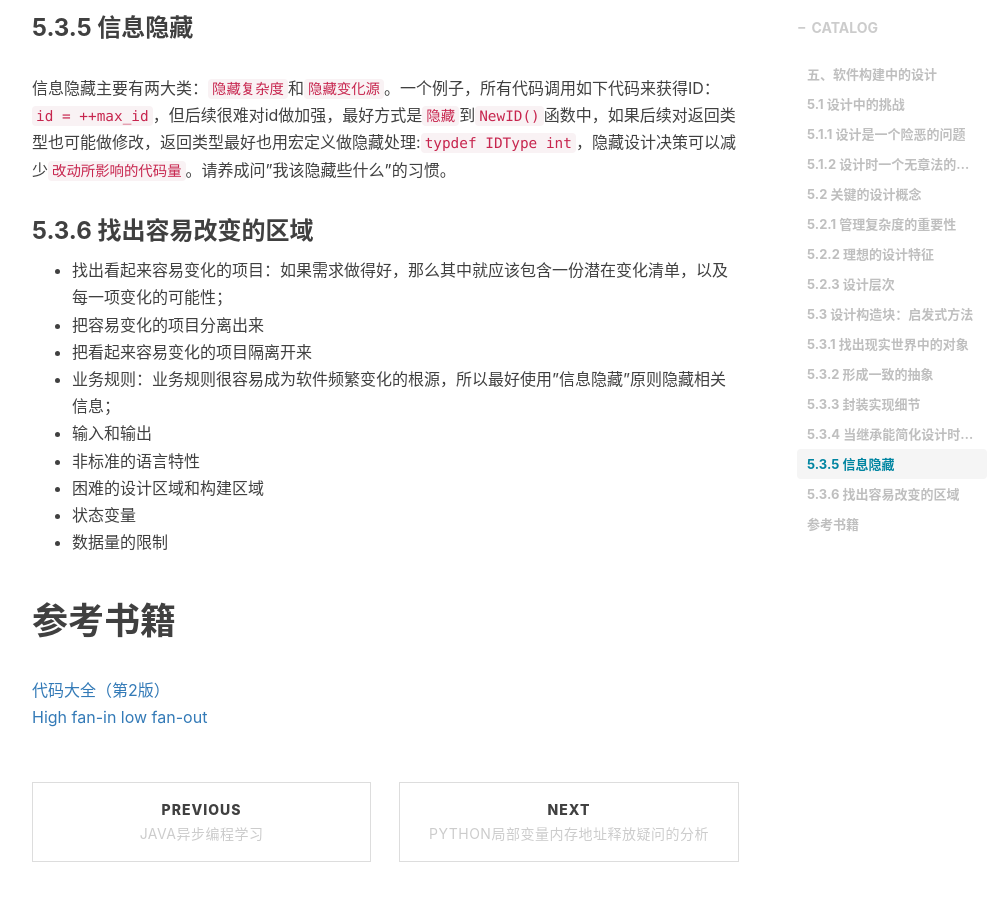
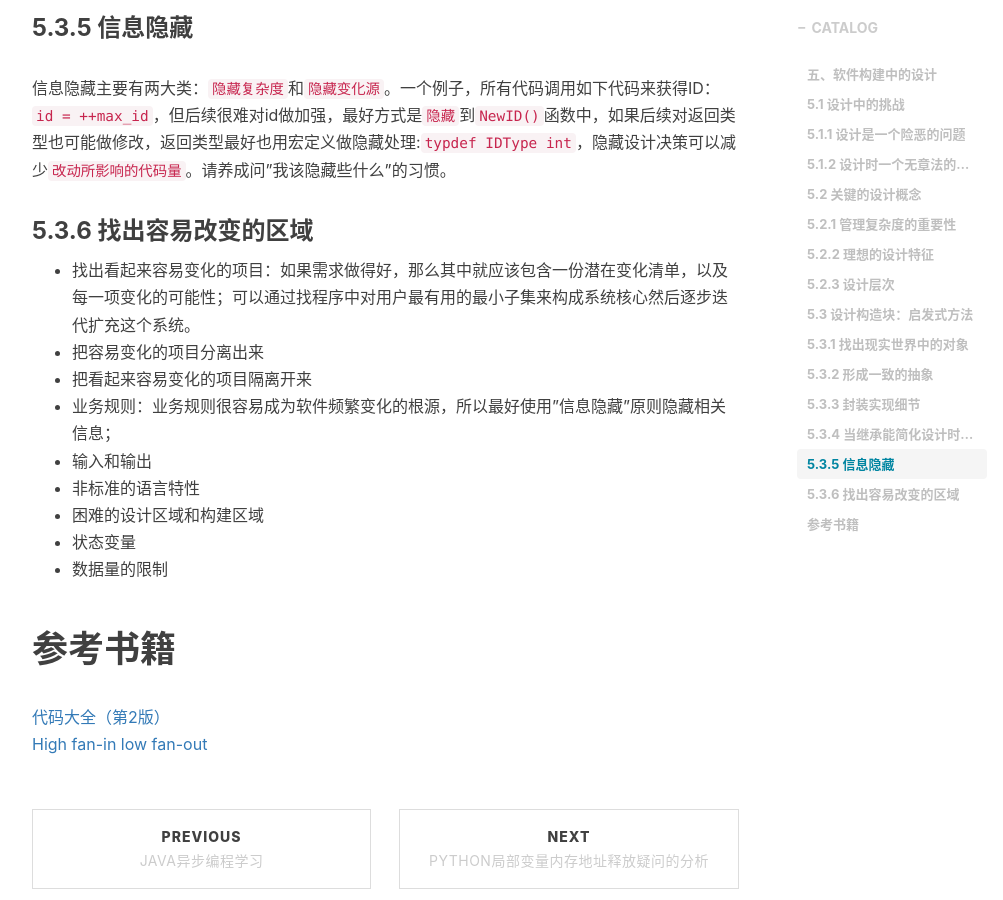
Before and after one commit to shihai1991/shihai1991.github.io, a Jekyll site: the page built from _posts/2022-05-28-代码大全2.md, in a window 1280 px wide and 900 px high, scrolled down 2747 px. Shown: the whole window, without its empty margins (233-1236 px from the left). Built offline with Jekyll 4.4.1, drawn with Linux system fonts in a browser that asks for light colours; nearby versions of some CDN libraries; comment, search, counter and statistics services are not loaded.

Commit message:
Update 2022-05-28-代码大全2.md

```diff
--- a/_posts/2022-05-28-代码大全2.md
+++ b/_posts/2022-05-28-代码大全2.md
@@ -65,7 +65,7 @@ time: '2022.06.01 15:52:00'
 信息隐藏主要有两大类：`隐藏复杂度`和`隐藏变化源`。一个例子，所有代码调用如下代码来获得ID：`id = ++max_id`，但后续很难对id做加强，最好方式是`隐藏`到`NewID()`函数中，如果后续对返回类型也可能做修改，返回类型最好也用宏定义做隐藏处理:`typdef IDType int`，隐藏设计决策可以减少`改动所影响的代码量`。请养成问"我该隐藏些什么"的习惯。
 
 ### 5.3.6 找出容易改变的区域
-- 找出看起来容易变化的项目：如果需求做得好，那么其中就应该包含一份潜在变化清单，以及每一项变化的可能性；
+- 找出看起来容易变化的项目：如果需求做得好，那么其中就应该包含一份潜在变化清单，以及每一项变化的可能性；可以通过找程序中对用户最有用的最小子集来构成系统核心然后逐步迭代扩充这个系统。
 - 把容易变化的项目分离出来
 - 把看起来容易变化的项目隔离开来
 - 业务规则：业务规则很容易成为软件频繁变化的根源，所以最好使用"信息隐藏"原则隐藏相关信息；
```
